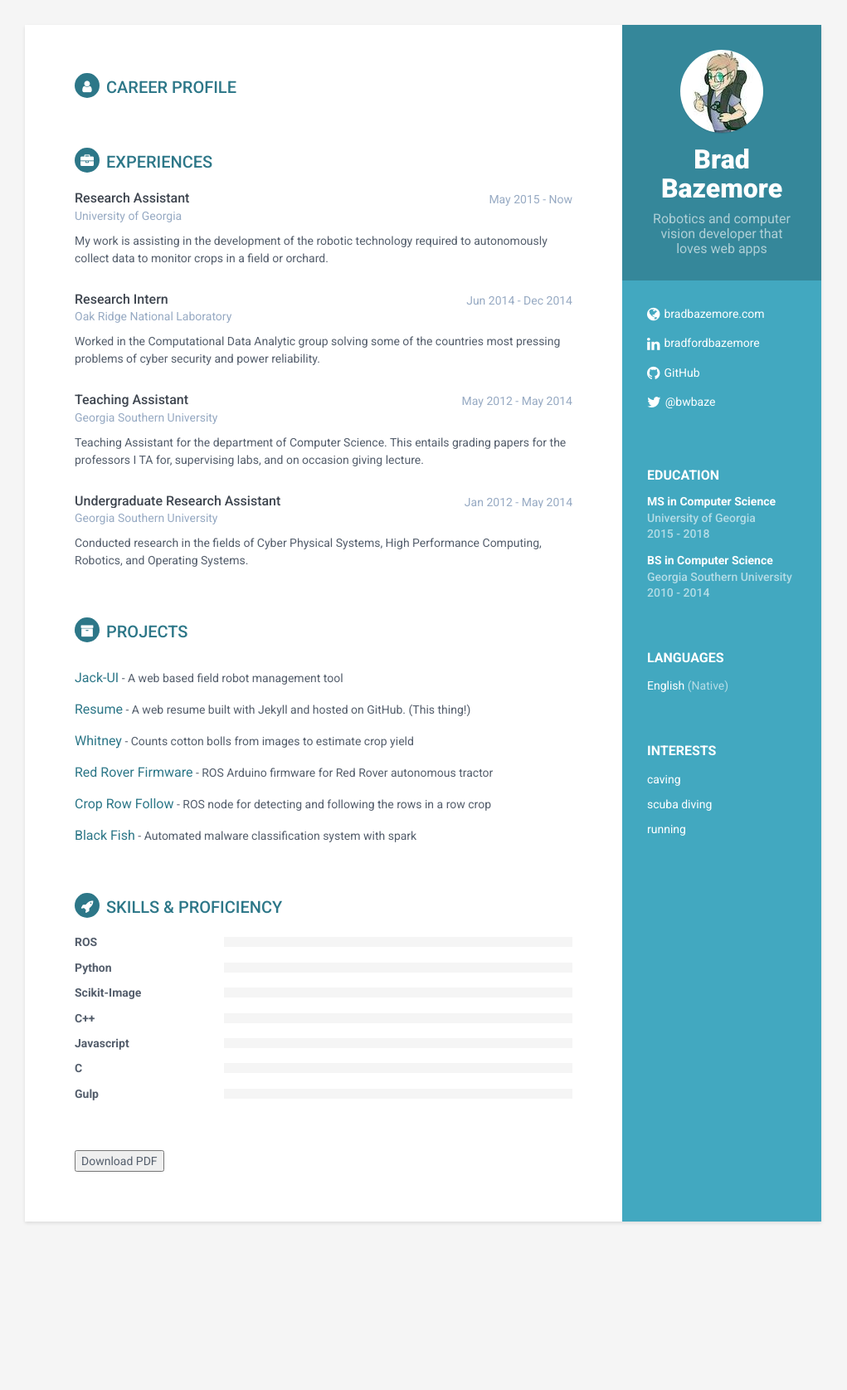
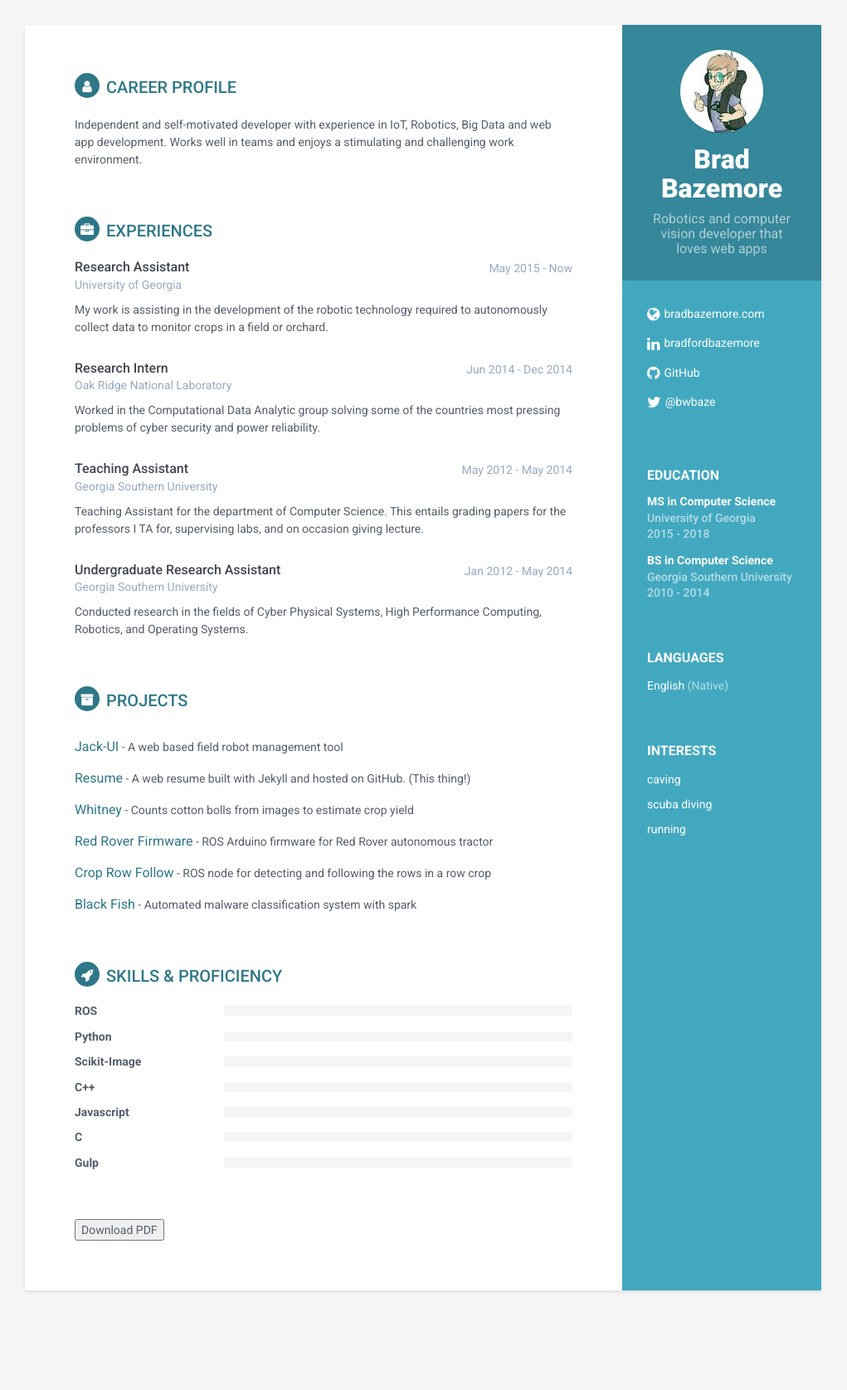
Before and after one commit to sonyccd/resume, a Jekyll site: the page built from index.html, in a window 1280 px wide. Shown: the whole page at 83% size, without its empty margins (130-1151 px from the left). Built offline with Jekyll 4.4.1, drawn with Linux system fonts in a browser that asks for light colours; nearby versions of some CDN libraries; before the commit the page ends 1592 px from its top, so only the background shows below that.

Commit message:
Update _config.yml

```diff
--- a/_config.yml
+++ b/_config.yml
@@ -29,7 +29,8 @@ education:
 interests: ["caving", "scuba diving", "running"]
 
 #Content
-about: ""
+about: "Independent and self-motivated developer with experience in IoT, Robotics, Big Data and web app development.
+        Works well in teams and enjoys a stimulating and challenging work environment."
 
 #For each topic below you can add more than one thing. Each entry is divided by the -. For example each entry in the
 #skill is made up of a name and level.
```
